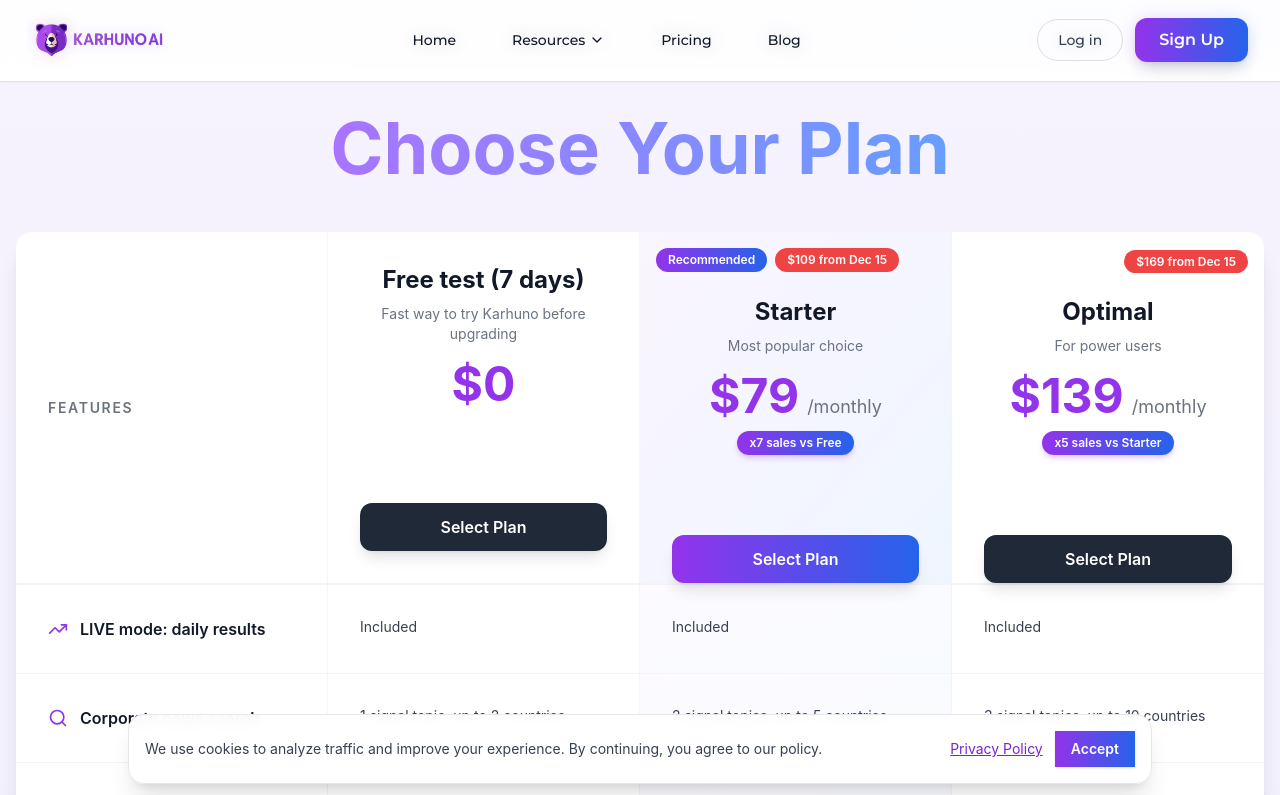
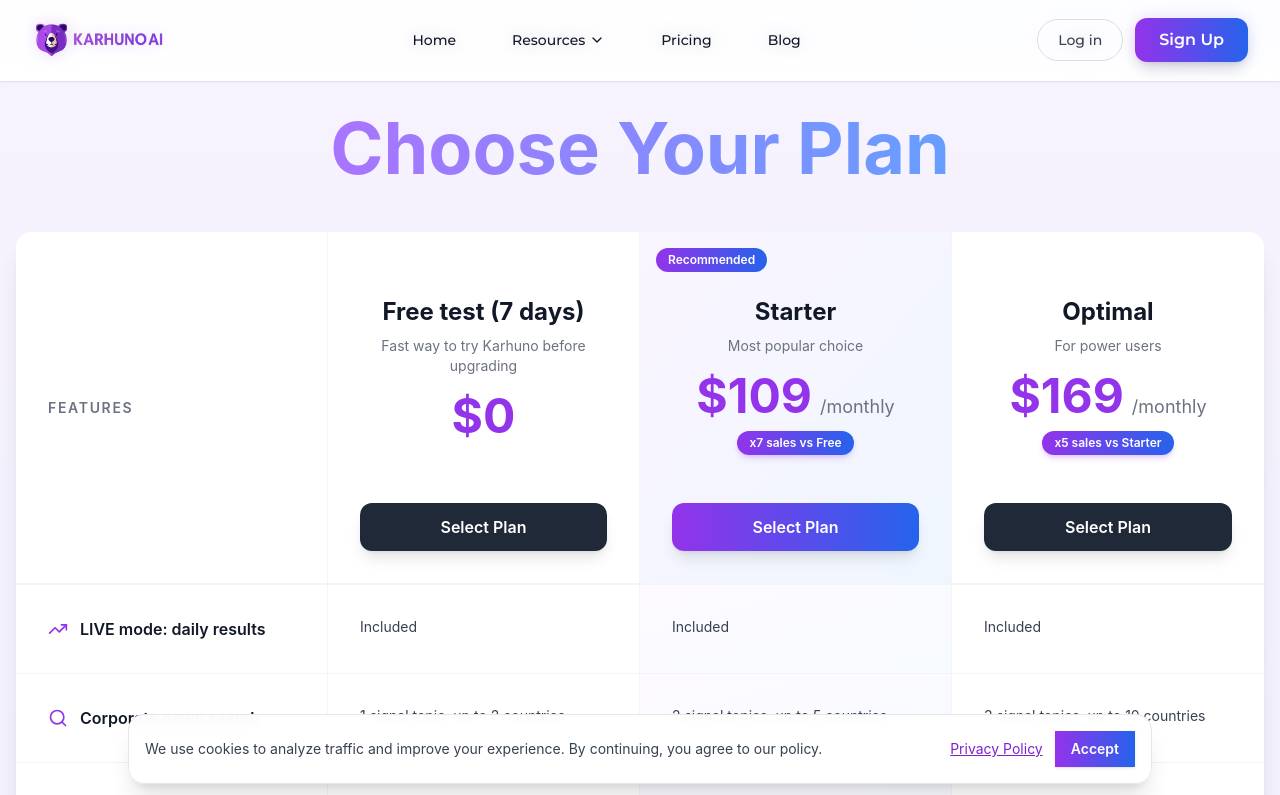
Before and after one commit to dbstepkin/karhuno.com, a Next.js app: page /pricing in a window 1280 px wide. Shown: the top 795 px of the page. Built offline with nearby package versions, Linux system fonts and the light colour scheme.

Commit message:
Update pricing plans layout

```diff
--- a/src/app/pricing/page.tsx
+++ b/src/app/pricing/page.tsx
@@ -190,7 +190,7 @@ export default function PricingPage() {
 
             {/* Free Plan Header */}
             <div className="p-6 md:p-8 border-b md:border-b-0 md:border-r border-gray-100">
-              <div className="text-center flex flex-col h-full">
+              <div className="text-center flex flex-col h-full pt-8">
                 <div className="flex-1 flex flex-col items-center">
                 <h3 className="text-2xl font-bold text-gray-900 mb-2 font-roboto">Free test (7 days)</h3>
                 <p className="text-sm text-gray-500 mb-4 font-montserrat">Fast way to try Karhuno before upgrading</p>
@@ -213,16 +213,13 @@ export default function PricingPage() {
                 <span className="bg-gradient-to-r from-purple-600 to-blue-600 text-white text-xs font-semibold px-3 py-1 rounded-full">
                   Recommended
                 </span>
-                <span className="bg-red-500 text-white text-xs font-semibold px-3 py-1 rounded-full">
-                  $109 from Dec 15
-                </span>
               </div>
-              <div className="text-center mt-8 flex flex-col h-full">
+              <div className="text-center flex flex-col h-full pt-8">
                 <div className="flex-1 flex flex-col items-center">
                 <h3 className="text-2xl font-bold text-gray-900 mb-2 font-roboto">Starter</h3>
                 <p className="text-sm text-gray-500 mb-4 font-montserrat">Most popular choice</p>
                 <div className="mb-2">
-                  <span className="text-5xl font-bold text-purple-600 font-roboto leading-none">$79</span>
+                  <span className="text-5xl font-bold text-purple-600 font-roboto leading-none">$109</span>
                   <span className="text-lg text-gray-500 ml-2">/monthly</span>
                 </div>
                 <div className="mb-6">
@@ -242,17 +239,12 @@ export default function PricingPage() {
 
             {/* Optimal Plan Header */}
             <div className="p-6 md:p-8 relative">
-              <div className="absolute top-4 right-4">
-                <span className="bg-red-500 text-white text-xs font-semibold px-3 py-1 rounded-full">
-                  $169 from Dec 15
-                </span>
-              </div>
-              <div className="text-center mt-8 flex flex-col h-full">
+              <div className="text-center flex flex-col h-full pt-8">
                 <div className="flex-1 flex flex-col items-center">
                 <h3 className="text-2xl font-bold text-gray-900 mb-2 font-roboto">Optimal</h3>
                 <p className="text-sm text-gray-500 mb-4 font-montserrat">For power users</p>
                 <div className="mb-2">
-                  <span className="text-5xl font-bold text-purple-600 font-roboto leading-none">$139</span>
+                  <span className="text-5xl font-bold text-purple-600 font-roboto leading-none">$169</span>
                   <span className="text-lg text-gray-500 ml-2">/monthly</span>
                 </div>
                 <div className="mb-6">
```
